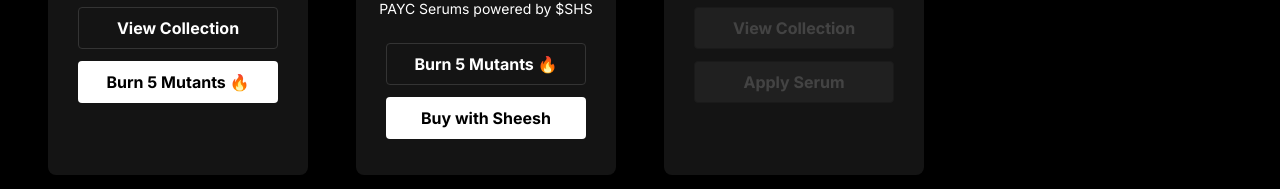
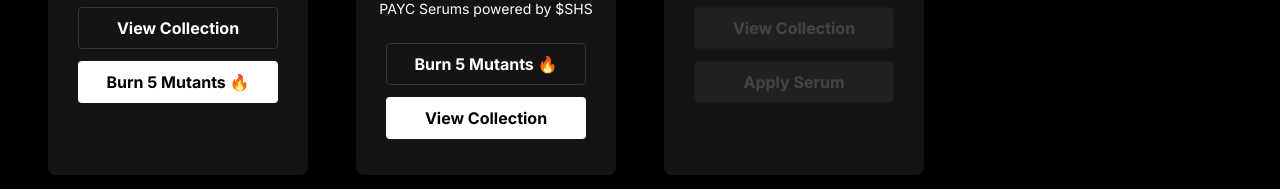
Before and after one commit to devAlexDotEth/PAYCDappGPT, a React (Create React App) app: page / in a window 1280 px wide. Shown: the part 1413-1602 px from the top of the page. Built offline with nearby package versions, Linux system fonts and the light colour scheme; no server answers; a web font is replaced by a local one.

Commit message:
Update Sheesh and Serum action

```diff
--- a/src/compositions/home.jsx
+++ b/src/compositions/home.jsx
@@ -309,6 +309,15 @@
               Burn 5 Mutants 🔥
             </Button>
             <Button
+              as="a"
+              size="M"
+              variant="PRIMARY"
+              href="https://hub.auraexchange.org/ethereum/asset/0x299c2d180342d0ec735aa3b0cb6b6f1900da3b73:1?tab=info"
+              target="_blank"
+            >
+              View Collection
+            </Button>
+            {/* <Button
               size="M"
               variant="PRIMARY"
               href="..."
@@ -316,7 +325,7 @@
               onClick={() => setIsRevealed(!isRevealed)}
             >
               Buy with Sheesh
-            </Button>
+            </Button> */}
           </Card>
           <Card
             heading="Elementals"
--- a/src/compositions/sheesh.tsx
+++ b/src/compositions/sheesh.tsx
@@ -31,7 +31,7 @@
                 gridTemplateColumns: '1fr',
               },
             }}>
-            <Card heading="Sheesh SPL" description='A Meme-First Coin • Available on CoinLev' pfp={SOL} direction="HORIZONTAL">
+            <Card heading="Sheesh SPL" description='Your ticket to the Sheesh.Meme launchpad' pfp={SOL} direction="HORIZONTAL">
               <Button as="a" size='M' variant="SECONDARY" href='https://raydium.io/swap/?inputCurrency=sol&inputSymbol=ShEEsu&outputCurrency=ShEEsukacNfbBpULD1xtCZKjeMMzvc78xufMDuE3jvB&fixed=in' target="_blank">Buy</Button>
               <Button as="a" size='M' variant='PRIMARY' href='https://www.sheesh.meme' target="_blank">Visit Website</Button>
             </Card>
```
